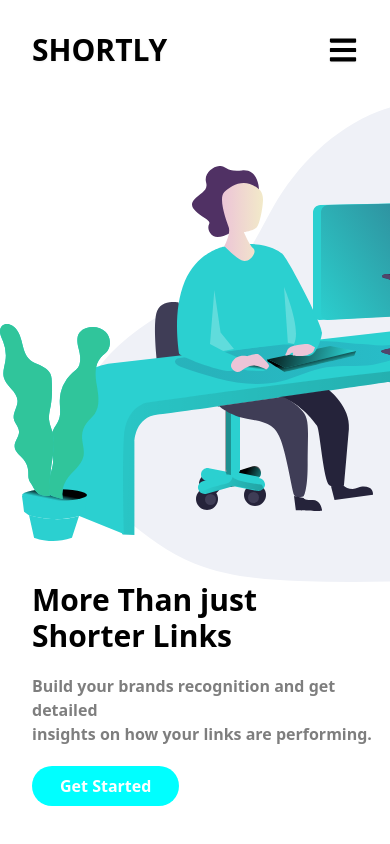
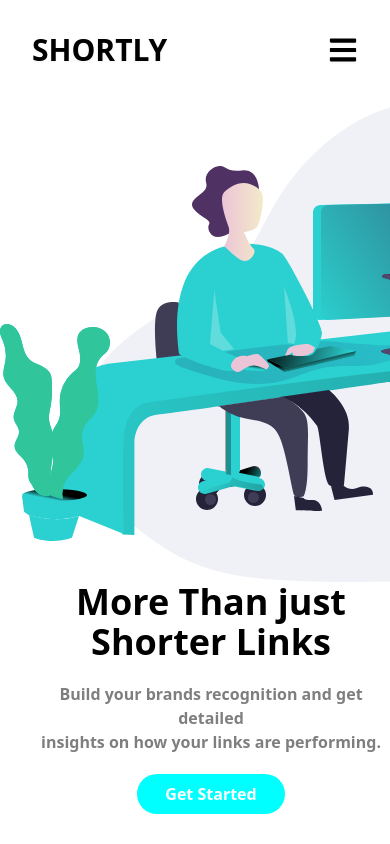
Before and after one commit to Torycd/shortlyapi, a React (Vite) app: page / in a window 390 px wide. Built offline with nearby package versions, Linux system fonts and the light colour scheme.

Commit message:
romantic

```diff
--- a/src/Component/Hero.jsx
+++ b/src/Component/Hero.jsx
@@ -1,8 +1,8 @@
 const Hero = () => {
   return (
     <div className="pt-[100px] h-auto w-screen flex flex-col-reverse md:flex-row ">
-      <div className="ml-8 md:ml-32 my-auto md:w-[70%] flex flex-col gap-5">
-        <h2 className="text-3xl md:text-6xl font-bold">
+      <div className="ml-8 text-center md:text-left md:ml-32 my-auto md:w-[70%] flex flex-col gap-5">
+        <h2 className="text-4xl md:text-6xl font-bold">
           More Than just <br />
           Shorter Links
         </h2>
```
